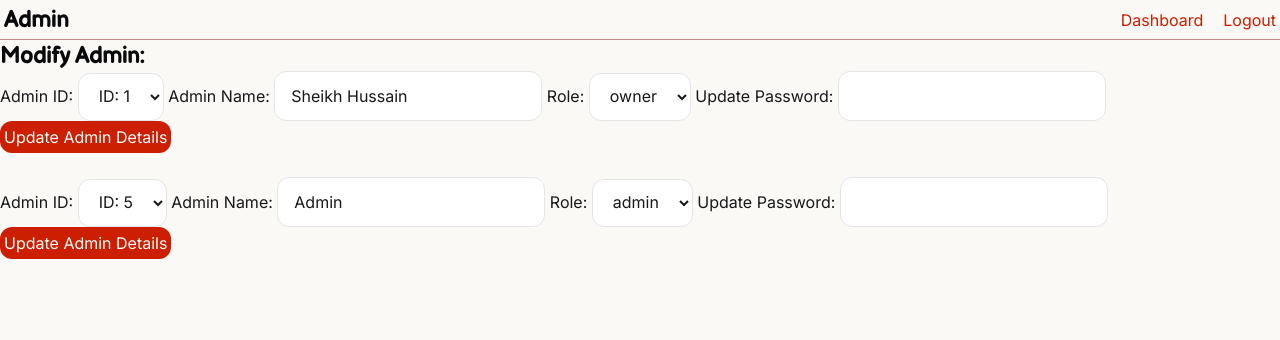
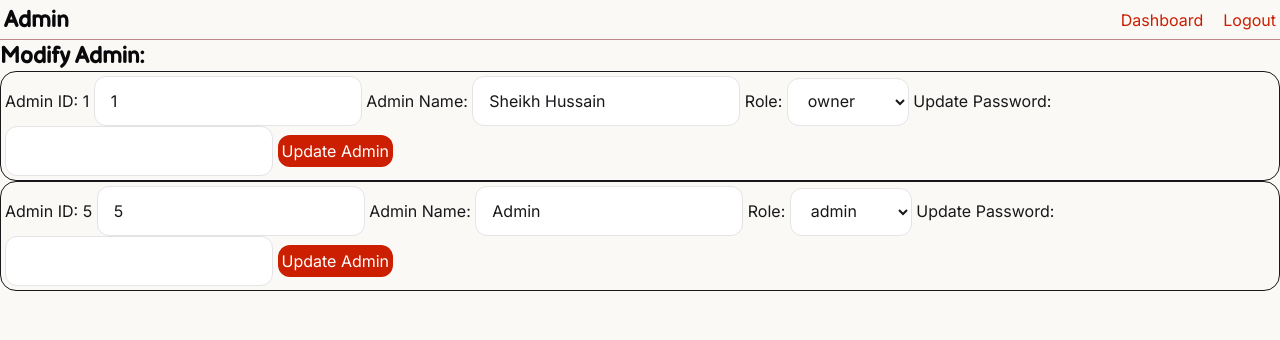
Before and after one commit to Sheikh-H/CS50-Final-Project-Ecommerce-Store, a Flask app: page /modify_admins in a window 1280 px wide. Shown: the top 340 px of the page. Run offline with Flask 3, Linux system fonts and the light colour scheme; a user stored in the database is signed in; data comes from the database, SQL or seed files in the repository; both versions use the stored data as it was after the commit.

Commit message:
modify admins functions working

```diff
--- a/app.py
+++ b/app.py
@@ -91,9 +91,18 @@ def add_admin():
 @app.route("/modify_admins", methods=["GET", "POST"])
 @admin_required
 def modify_admins():
+    message = ""
     title = "Modify Admin"
     admins = existing_admins()
-    return render_template("pages/admin/modify_admin.html", title=title, admins=admins)
+    if request.method == "POST":
+        admin_id = request.form.get("admin_id")
+        name = request.form.get("name").title().strip()
+        role = request.form.get("role").lower()
+        password = request.form.get("password", "").strip()
+        success, message = update_admin(admin_id, name, role, password)
+    return render_template(
+        "pages/admin/modify_admin.html", title=title, admins=admins, message=message
+    )
 
 
 # This function was built with the help of AI
--- a/helpers.py
+++ b/helpers.py
@@ -24,11 +24,55 @@ def date_time():
     return now
 
 
+def update_admin(admin_id, name, role, password):
+    connection = connect_db()
+    cursor = connection.cursor()
+    if role not in ["owner", "admin", "manager"]:
+        return False, "Please enter correct role"
+    try:
+        if password != "":
+            hashed_password = argon2.PasswordHasher().hash(password)
+            cursor.execute(
+                """UPDATE admins SET name = ?, role = ?, password = ? WHERE admin_id = ?;""",
+                (
+                    name,
+                    role,
+                    hashed_password,
+                    admin_id,
+                ),
+            )
+            connection.commit()
+            return True, "Admin Details Updated!"
+        else:
+            cursor.execute(
+                """UPDATE admins SET name = ?, role = ? WHERE admin_id = ?;""",
+                (
+                    name,
+                    role,
+                    admin_id,
+                ),
+            )
+            connection.commit()
+            return True, "Admin Details Updated!"
+    except Exception as e:
+        print(e)
+        return False, "Unable to update admin"
+    finally:
+        connection.close()
+
+
 def existing_admins():
     connection = connect_db()
     cursor = connection.cursor()
-    admins = cursor.execute("""SELECT * FROM admins;""")
-    return admins
+    try:
+        cursor.execute("""SELECT * FROM admins;""")
+        admins = cursor.fetchall()
+        return admins
+    except Exception as e:
+        print(e)
+        return False
+    finally:
+        connection.close()
 
 
 # Same function made for admins to prevent url hacking
--- a/static/css/output.css
+++ b/static/css/output.css
@@ -326,6 +305,9 @@
   }
   .gap-5 {
     gap: calc(var(--spacing) * 5);
+  }
+  .gap-10 {
+    gap: calc(var(--spacing) * 10);
   }
   .overflow-scroll {
     overflow: scroll;
@@ -667,26 +625,6 @@
   inherits: false;
   initial-value: 0;
 }
-@property --tw-rotate-x {
-  syntax: "*";
-  inherits: false;
-}
-@property --tw-rotate-y {
-  syntax: "*";
-  inherits: false;
-}
-@property --tw-rotate-z {
-  syntax: "*";
-  inherits: false;
-}
-@property --tw-skew-x {
-  syntax: "*";
-  inherits: false;
-}
-@property --tw-skew-y {
-  syntax: "*";
-  inherits: false;
-}
 @property --tw-border-style {
   syntax: "*";
   inherits: false;
@@ -761,11 +699,6 @@
   inherits: false;
   initial-value: 0 0 #0000;
 }
-@property --tw-outline-style {
-  syntax: "*";
-  inherits: false;
-  initial-value: solid;
-}
 @property --tw-duration {
   syntax: "*";
   inherits: false;
@@ -780,11 +713,6 @@
       --tw-translate-x: 0;
       --tw-translate-y: 0;
       --tw-translate-z: 0;
-      --tw-rotate-x: initial;
-      --tw-rotate-y: initial;
-      --tw-rotate-z: initial;
-      --tw-skew-x: initial;
-      --tw-skew-y: initial;
       --tw-border-style: solid;
       --tw-font-weight: initial;
       --tw-shadow: 0 0 #0000;
@@ -801,7 +729,6 @@
       --tw-ring-offset-width: 0px;
       --tw-ring-offset-color: #fff;
       --tw-ring-offset-shadow: 0 0 #0000;
-      --tw-outline-style: solid;
       --tw-duration: initial;
       --tw-ease: initial;
     }
--- a/templates/pages/admin/modify_admin.html
+++ b/templates/pages/admin/modify_admin.html
@@ -8,28 +8,30 @@
   <div>
     <h3>Modify Admin:</h3>
     {% for admin in admins %}
-
+    <div class="flex gap-10 rounded-2xl border p-1">
       <form action="/modify_admins" method="post">
-      <label for="admin_id">Admin ID:</label>
-      <select name="admin_id">
-        <option value="{{ admin['admin_id'] }}">
-          ID: {{ admin['admin_id'] }}
-        </option>
-      </select>
+        <label for="admin_id">Admin ID: {{admin['admin_id']}} </label>
+        <input type="hiden" name="admin_id" value="{{ admin['admin_id'] }}" />
 
         <label for="name">Admin Name:</label>
-      <input type="text" value="{{ admin['name'] }}" />
+        <input name="name" type="text" value="{{ admin['name'] }}" />
 
         <label for="role">Role:</label>
         <select name="role">
-        <option value="{{ admin['role'] }}">{{ admin['role']}}</option>
+          <option value="{{ admin['role'] }}" selected>
+            {{ admin['role']}}
+          </option>
+          <option value="owner">Owner</option>
+          <option value="admin">Admin</option>
+          <option value="manager">Manager</option>
         </select>
 
         <label for="password">Update Password:</label>
         <input name="password" type="password" />
-      <button class="pbutton p-1" type="submit">Update Admin Details</button>
+
+        <button class="pbutton p-1" type="submit">Update Admin</button>
       </form>
-    <br />
+    </div>
     {% endfor %}
   </div>
 </section>
```
Also changed, not shown: other parts of static/css/output.css (+0 -45 lines), instance/shop.db, 1 other file. Lines whose indentation alone changed are shown as unchanged.
